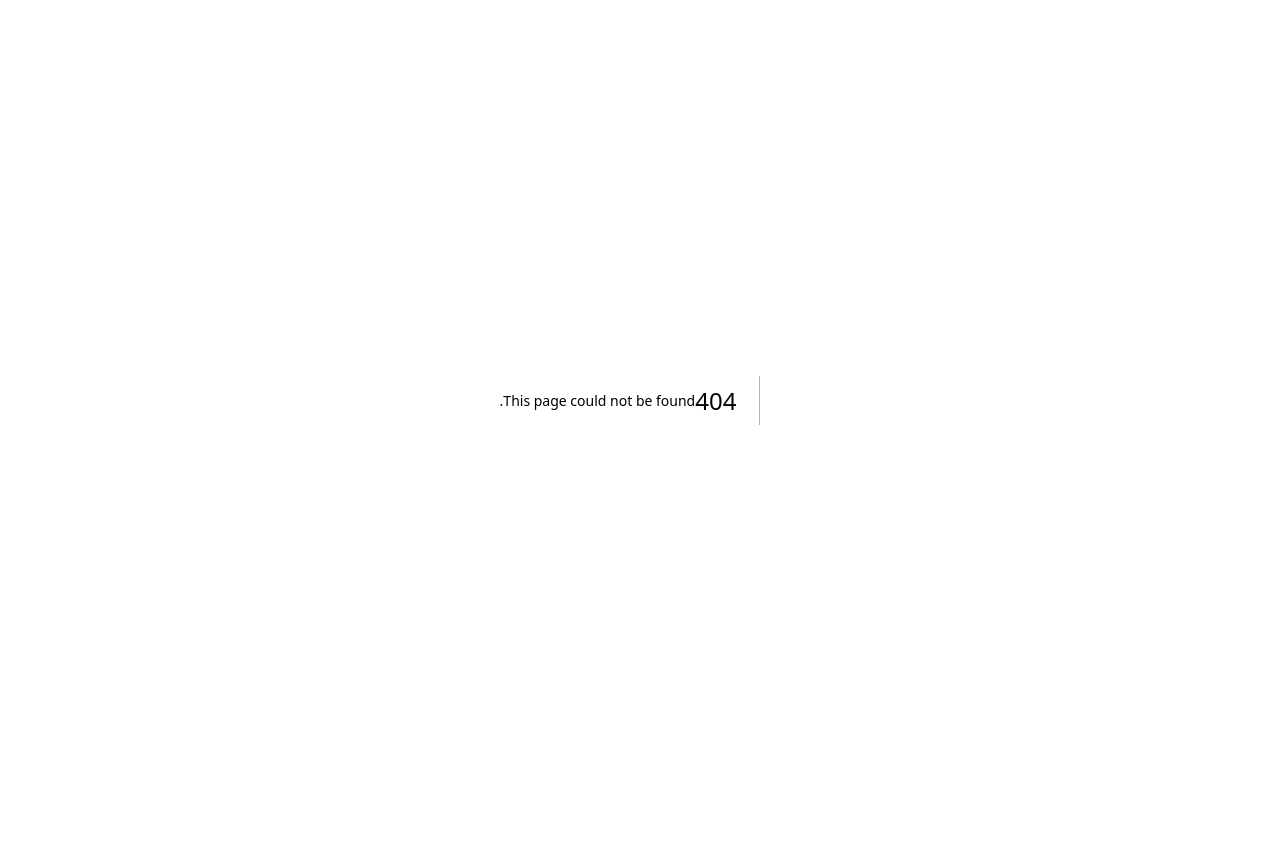
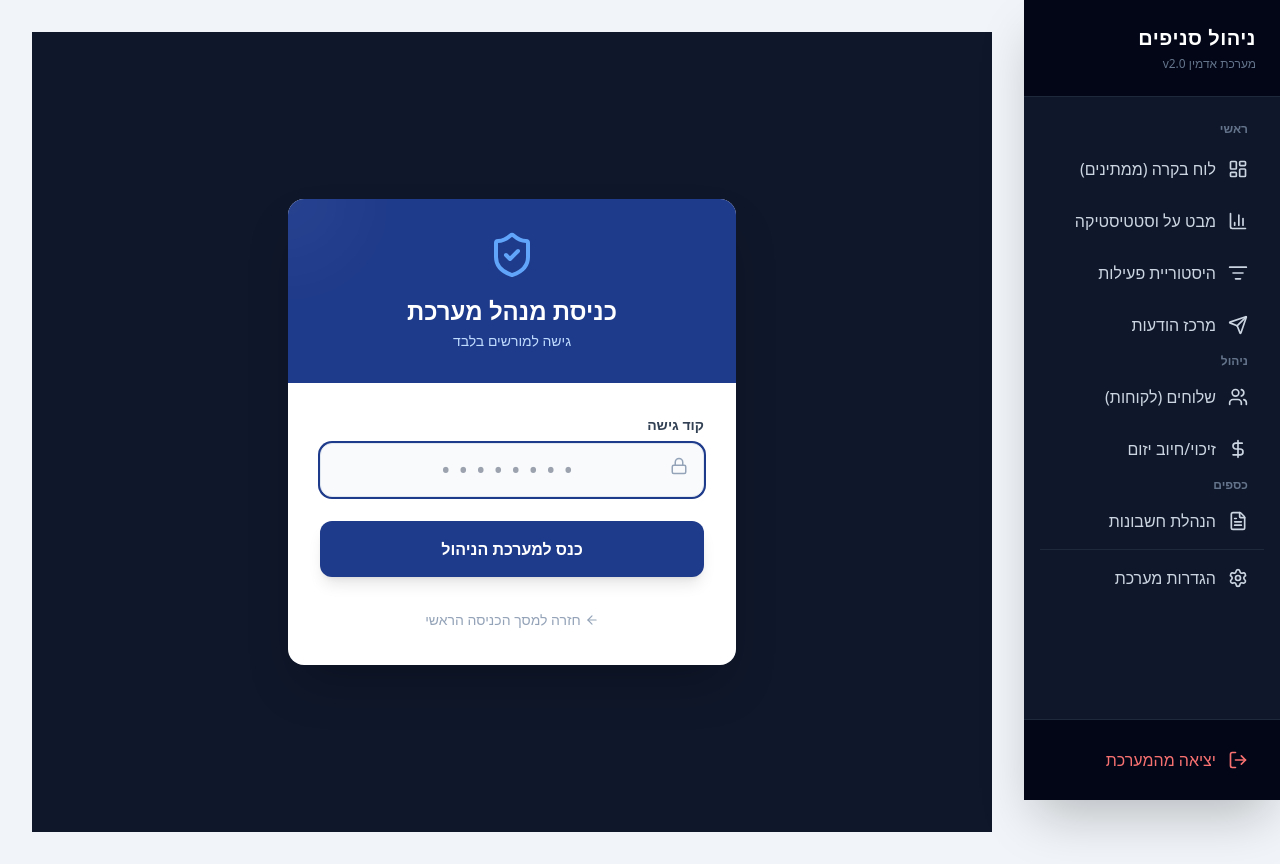
Before and after one commit to gkaplan770-sketch/850, a Next.js app: page /admin_temp/login in a window 1280 px wide. Before the commit this address had no page. Before the commit the page ends 800 px from the top, so only its background shows below. Built offline with nearby package versions, Linux system fonts and the light colour scheme.

Commit message:
Temp rename admin folder

```diff
--- a/app/admin/login/page.tsx
+++ b/app/admin_temp/login/page.tsx
@@ -12,7 +12,10 @@ export default function AdminLogin() {
 
   const handleLogin = (e: React.FormEvent) => {
     e.preventDefault();
+    // הקוד הסודי שהגדרת
     if (code === '226770226') {
+      // שמירת קוקי לזיהוי
+      document.cookie = "admin-auth=true; path=/; max-age=86400"; // תקף ליום אחד
       router.push('/admin/dashboard');
     } else {
       setError(true);
```
Also changed, not shown: app/admin_temp/accounting/page.tsx (renamed from app/admin/accounting/page.tsx), app/admin_temp/activities/page.tsx (renamed from app/admin/activities/page.tsx), app/admin_temp/dashboard/page.tsx (renamed from app/admin/dashboard/page.tsx), app/admin_temp/layout.tsx (renamed from app/admin/layout.tsx), app/admin_temp/manual-balance/page.tsx (renamed from app/admin/manual-balance/page.tsx), app/admin_temp/messages/page.tsx (renamed from app/admin/messages/page.tsx), app/admin_temp/overview/page.tsx (renamed from app/admin/overview/page.tsx), app/admin_temp/reports/page.tsx (renamed from app/admin/reports/page.tsx), app/admin_temp/settings/page.tsx (renamed from app/admin/settings/page.tsx), app/admin_temp/users/page.tsx (renamed from app/admin/users/page.tsx), 1 other file (tests, documents, lock files or other folders).
